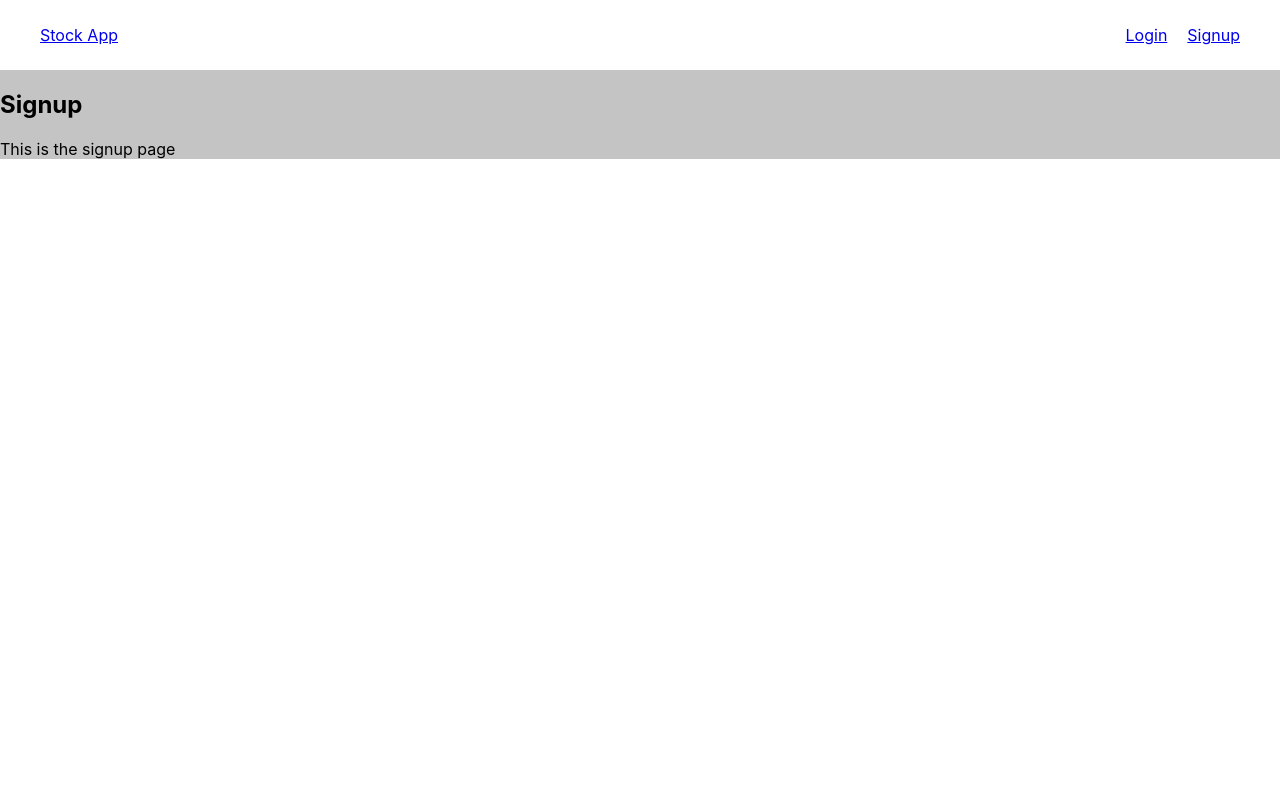
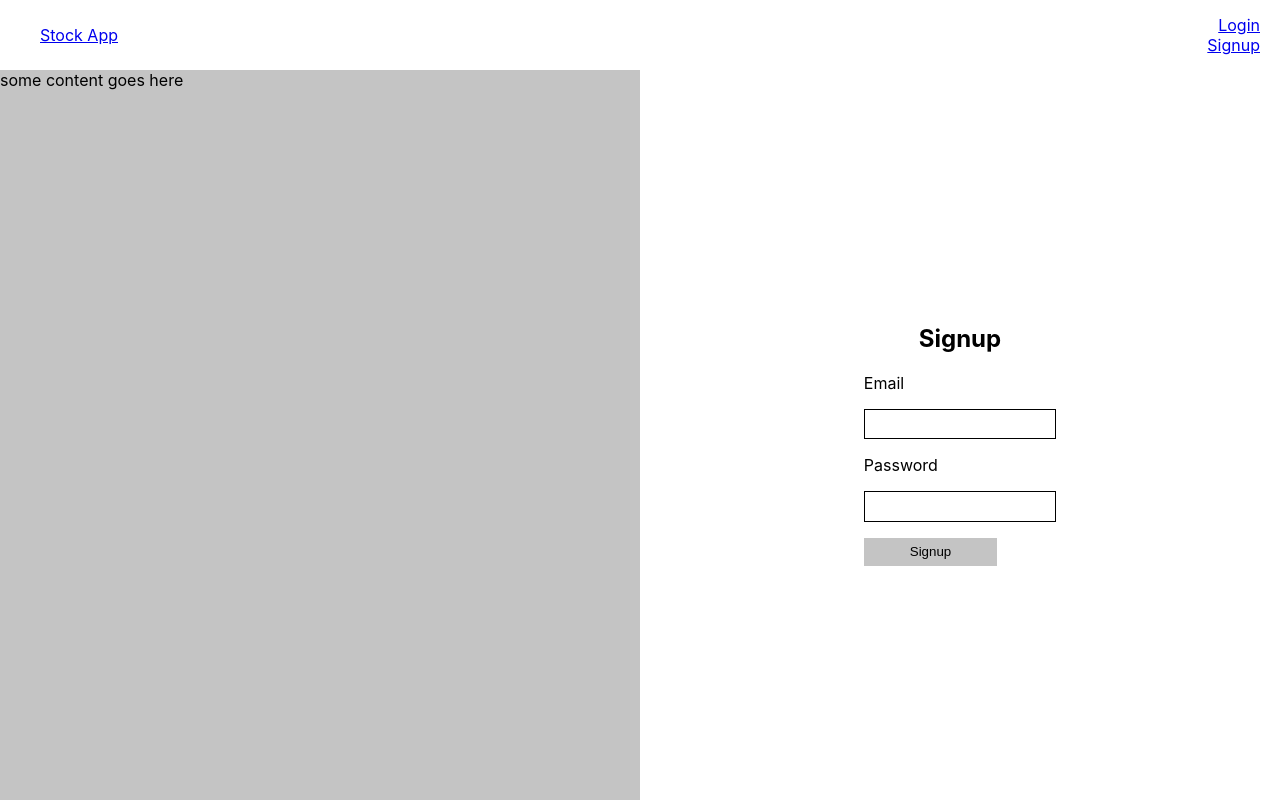
Before and after one commit to team-hack/stockapp, a React (Create React App) app: page /signup in a window 1280 px wide. Built offline with nearby package versions, Linux system fonts and the light colour scheme.

Commit message:
add signup page (team-hack#29)

```diff
--- a/src/App.tsx
+++ b/src/App.tsx
@@ -5,6 +5,10 @@ import { BrowserRouter as Router, Switch, Route } from "react-router-dom";
 import { Page } from "./components/Page";
 // Navbar
 import { Header } from "./components/Header";
+
+// Signup
+import Signup from "./components/Signup";
+
 // Login
 import { Login } from "./components/Login"
 const App = (): JSX.Element => {
@@ -21,7 +25,7 @@ const App = (): JSX.Element => {
                 <Login />
               </Route>
               <Route exact path="/signup">
-                <Page title="Signup" content="This is the signup page" />
+                <Signup />
               </Route>
               <Route path="/">
                 <Page title={"Home Page"} content="This is the home page" />
--- /dev/null
+++ b/src/components/Signup/Signup.css
@@ -0,0 +1,51 @@
+.signup-page {
+  display: flex;
+  flex-direction: row;
+  height: calc( 100vh - 70px );
+  width: 100%;
+  background: white;
+}
+
+.side-image {
+  width: 50%;
+  height: 100%;
+  background: #c4c4c4;
+}
+
+.signup {
+  margin: 0;
+  height: 100%;
+  width: 50%;
+  display: flex;
+  flex-direction: column;
+  justify-content: center;
+  align-items: center;
+}
+
+form {
+  width: 100%;
+  display: flex;
+  flex-direction: column;
+  justify-content: center;
+  gap: 1em;
+}
+
+.signup-form-button {
+  width: 10em;
+  border: none;
+  background: #c4c4c4;
+  padding: 0.5em 0.5em;
+  cursor: pointer;
+}
+
+.signup-form-button:hover {
+  background: #444444;
+  color: white;
+  font-weight: bold;
+}
+
+.signup-form-input {
+  border-radius: 0;
+  border: 1px solid black;
+  padding: 0.5em;
+}
--- /dev/null
+++ b/src/components/Signup/Signup.tsx
@@ -0,0 +1,46 @@
+import React, {
+  ChangeEvent,
+  FormEvent,
+  useState
+} from "react";
+
+import "./Signup.css";
+
+const Signup = (): JSX.Element => {
+  const [email, setEmail] = useState('');
+  const [password, setPassword] = useState('');
+
+  const handleChange = (event: ChangeEvent<HTMLInputElement>) => {
+    if( event.target.name == "email") {
+      setEmail( event.target.value );
+    } else {
+      setPassword( event.target.value );
+    }
+  };
+
+  const handleSubmit = (event: FormEvent<HTMLFormElement>) => {
+    // prevent page reload
+    event.preventDefault()
+    // request to server create a new user here
+  }
+
+  return (
+    <main className="signup-page">
+      <aside className="side-image">some content goes here</aside>
+      <section className="signup">
+        <h1>Signup</h1>
+        <div className="signup-container">
+          <form className="signup-form" onSubmit={handleSubmit}>
+            <label htmlFor="email">Email</label>
+            <input className="signup-form-input" id="email" type="email" name="email" onChange={handleChange}/>
+            <label htmlFor="password">Password</label>
+            <input className="signup-form-input" id="password" name="password" type="password" onChange={handleChange}/>
+            <button className="signup-form-button" type="submit">Signup</button>
+          </form>
+        </div>
+      </section>
+    </main>
+  )
+};
+
+export { Signup };
--- /dev/null
+++ b/src/components/Signup/index.tsx
@@ -0,0 +1 @@
+export { Signup as default } from "./Signup";
```
